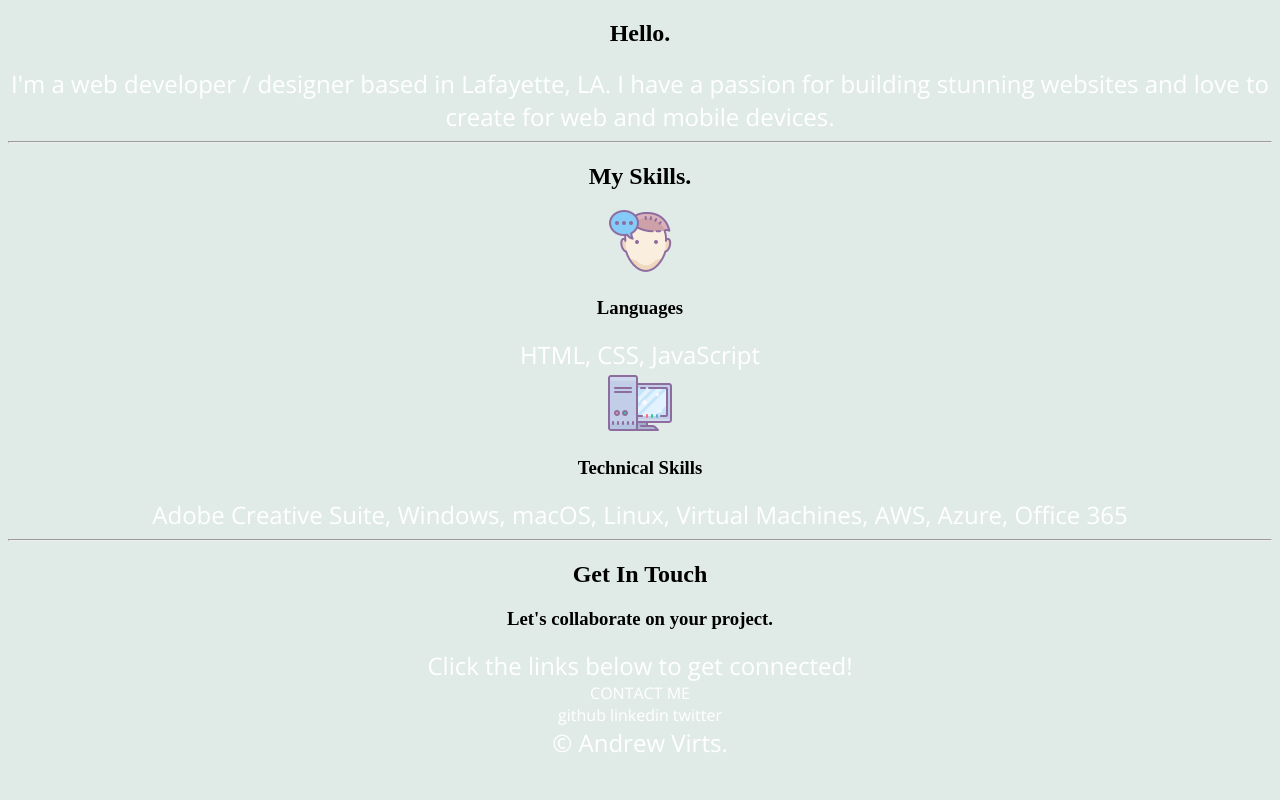
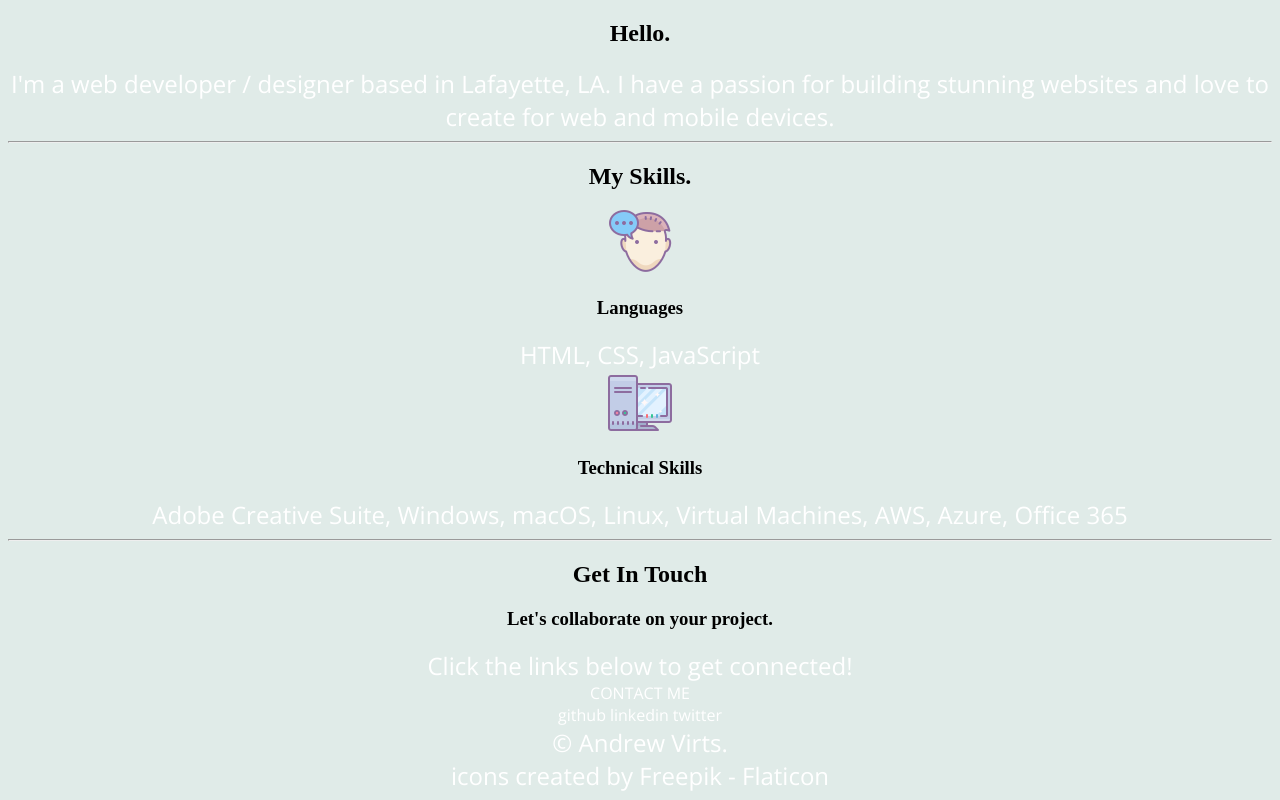
Before and after one commit to asvirts/portfolio-website-2, a plain HTML site: page index.html in a window 1280 px wide. Shown: the part 1201-2001 px from the top of the page. Before the commit the page ends 1968 px from the top, so only its background shows below. Drawn offline with nearby package versions, Linux system fonts and the light colour scheme.

Commit message:
added icon attribution

```diff
--- a/index.html
+++ b/index.html
@@ -68,6 +68,7 @@
             <a class="footer-link" href="https://www.linkedin.com/in/andrewvirts">linkedin</a>
             <a class="footer-link" href="https://twitter.com/asvirts">twitter</a>
             <p>© Andrew Virts.</p>
+            <p><a href="https://www.flaticon.com/free-icons" title="icons">icons created by Freepik - Flaticon</a></p>
           </div>
 
     </body>
```
